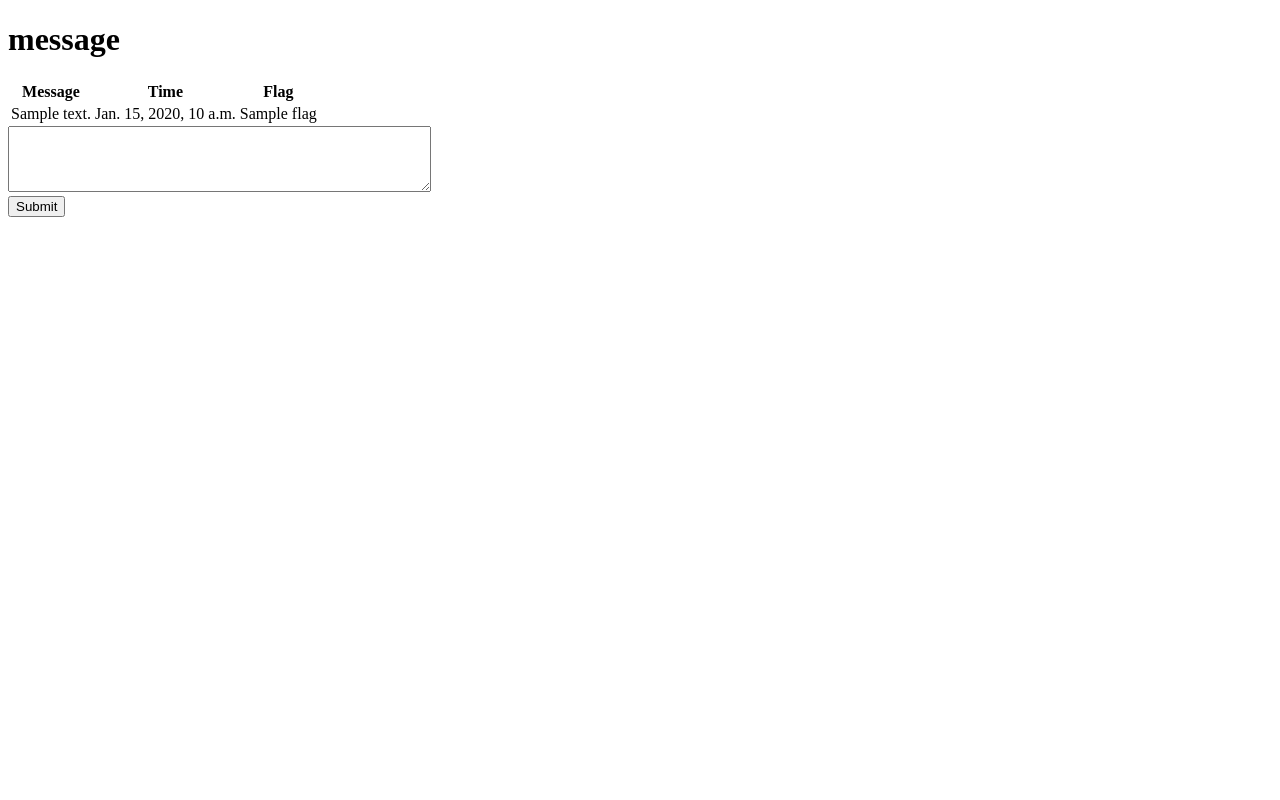
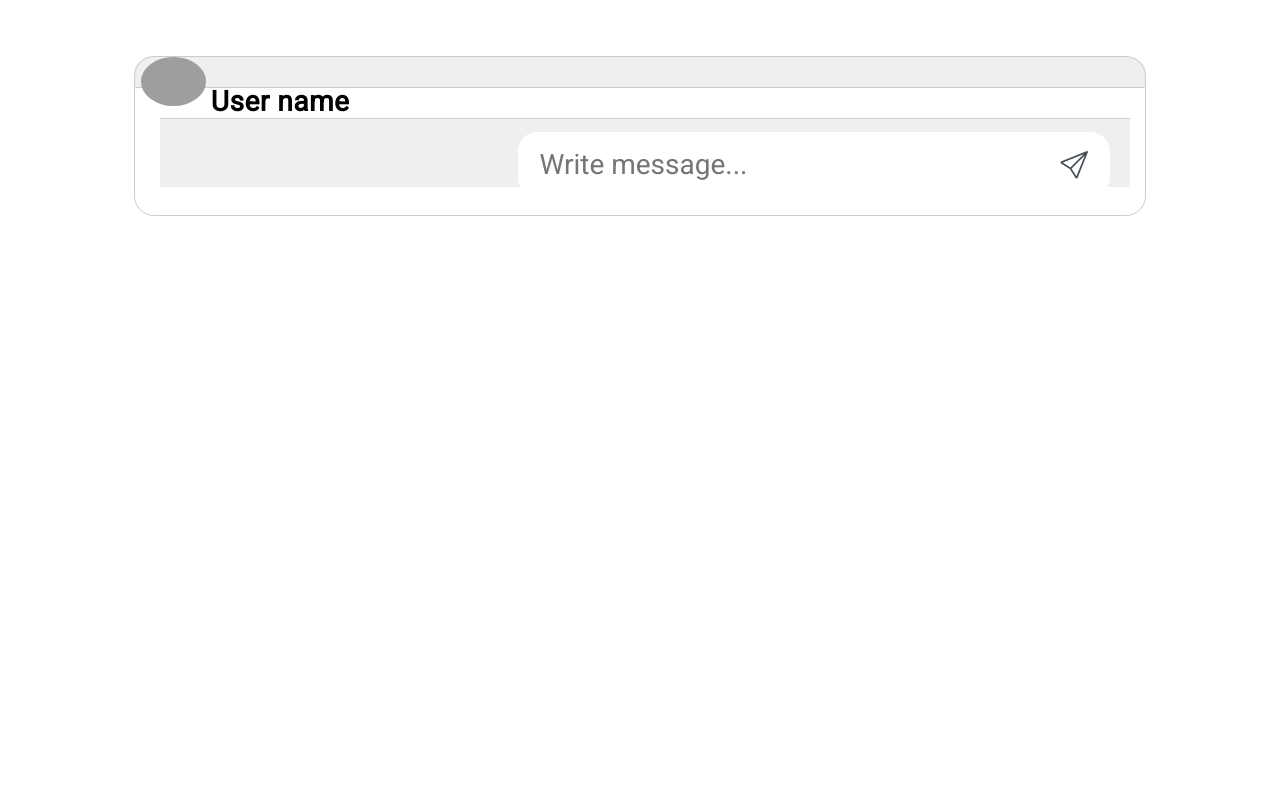
Before and after one commit to aryan-basu-gemini/chatapp, a Django app: template chatapp/templates/message.html in a window 1280 px wide. Run offline with Django 4.2, Linux system fonts and the light colour scheme; the template is opened without the code that fills it: most values are stand-ins (such as "Sample title", 1, 10 or a date in 2020); some libraries are stand-ins or nearby versions; grey boxes are pictures that could not be loaded.

Commit message:
message design completed

```diff
--- /dev/null
+++ b/chatapp/static/message.css
@@ -0,0 +1,261 @@
+@import url('https://fonts.googleapis.com/css2?family=Roboto&display=swap');
+* {
+    box-sizing: border-box;
+    font-family: 'Roboto', sans-serif;
+}
+
+/* Styling the main container */
+.container {
+    width: 80%;
+    margin: auto;
+    margin-top: 2rem;
+    letter-spacing: 0.5px;
+    height: 80%;
+}
+
+img {
+    width: 50px;
+    vertical-align: middle;
+    border-style: none;
+    border-radius: 100%;
+}
+/* Styling the msg-header container */
+.msg-header {
+    border: 1px solid #ccc;
+    width: 100%;
+    height: 10%;
+    border-bottom: none;
+    display: inline-block;
+    background-color: #efefef;
+    margin: 0;
+    border-top-left-radius: 20px;
+    border-top-right-radius: 20px;
+}
+/* Styling the profile picture */
+.msgimg {
+    margin-left: 2%;
+    float: left;
+}
+
+.container1 {
+    width: 270px;
+    height: auto;
+    float: left;
+    margin: 0;
+}
+
+/* styling user-name */
+.active {
+    width: 150px;
+    float: left;
+    color: black;
+    font-weight: bold;
+    margin: 0 0 0 5px;
+    height: 10%;
+
+}
+/* Styling the inbox */
+.chat-page {
+    padding: 0 0 50px 0;
+}
+
+.msg-inbox {
+    border: 1px solid #ccc;
+    overflow: hidden;
+    border-bottom-left-radius: 20px;
+    border-bottom-right-radius: 20px;
+}
+
+
+.chats {
+    padding: 30px 15px 0 25px;
+}
+
+.msg-page {
+    max-height: 500px;
+    overflow-y: auto;
+}
+
+/* Styling the msg-bottom container */
+ .msg-bottom {
+        border-top: 1px solid #ccc;
+        position: relative;
+        height: 11%;
+        background-color: rgb(239 239 239);
+    }
+/* Styling the input field */
+    .input-group {
+        float: right;
+        margin-top: 13px;
+        margin-right: 20px;
+        outline: none !important;
+        border-radius: 20px;
+        width: 61% !important;
+        background-color: #fff;
+        position: relative;
+        display: flex;
+        flex-wrap: wrap;
+        align-items: stretch;
+    }
+
+    .input-group>.form-control {
+        position: relative;
+        flex: 1 1 auto;
+        width: 1%;
+        margin-bottom: 0;
+    }
+
+    .form-control {
+        border: none !important;
+        border-radius: 20px !important;
+        display: block;
+        height: calc(2.25rem + 2px);
+        padding: 0.375rem 0.75rem;
+        font-size: 1rem;
+        line-height: 1.5;
+        color: #495057;
+        background-color: #fff;
+        background-clip: padding-box;
+        transition: border-color .15s ease-in-out, box-shadow .15s ease-in-out;
+    }
+
+    .input-group-text {
+        background: transparent !important;
+        border: none !important;
+        display: flex;
+        align-items: center;
+        padding: 0.375rem 0.75rem;
+        margin-bottom: 0;
+        font-size: 1.5rem;
+        font-weight: b;
+        line-height: 1.5;
+        color: #495057;
+        text-align: center;
+        white-space: nowrap;
+        background-color: #e9ecef;
+        border: 1px solid #ced4da;
+        border-radius: 0.25rem;
+        font-weight: bold !important;
+        cursor: pointer;
+    }
+
+    input:focus {
+        outline: none;
+        border: none !important;
+        box-shadow: none !important;
+    }
+
+    .send-icon {
+        font-weight: bold !important;
+    }
+
+/* Styling the avatar  */
+received-chats-img {
+    display: inline-block;
+    width: 50px;
+    float: left;
+}
+
+.received-msg {
+    display: inline-block;
+    padding: 0 0 0 10px;
+    vertical-align: top;
+    width: 92%;
+}
+.received-msg-inbox {
+    width: 57%;
+}
+
+.received-msg-inbox p {
+    background: #efefef none repeat scroll 0 0;
+    border-radius: 10px;
+    color: #646464;
+    font-size: 14px;
+    margin-left: 1rem;
+    padding: 1rem;
+    width: 100%;
+    box-shadow: rgb(0 0 0 / 25%) 0px 5px 5px 2px;
+}
+    p {
+    overflow-wrap: break-word;
+}
+
+/* Styling the msg-sent time  */
+.time {
+    color: #777;
+    display: block;
+    font-size: 12px;
+    margin: 8px 0 0;
+}
+.outgoing-chats {
+    overflow: hidden;
+    margin: 26px 20px;
+}
+
+.outgoing-chats-msg p {
+    background-color: #3a12ff;
+    background-image: linear-gradient(45deg, #ee087f 0%, #DD2A7B 25%, #9858ac 50%, #8134AF 75%, #515BD4 100%);
+    color: #fff;
+    border-radius: 10px;
+    font-size: 14px;
+    color: #fff;
+    padding: 5px 10px 5px 12px;
+    width: 100%;
+    padding: 1rem;
+    box-shadow: rgb(0 0 0 / 25%) 0px 2px 5px 2px;
+}
+.outgoing-chats-msg {
+        float: right;
+        width: 46%;
+    }
+
+/* Styling the avatar */
+.outgoing-chats-img {
+    display: inline-block;
+    width: 50px;
+    float: right;
+    margin-right: 1rem;
+}
+@media only screen and (max-device-width: 850px) {
+    *,
+    .time {
+        font-size: 28px;
+    }
+    img {
+        width: 65px;
+    }
+    .msg-header {
+        height: 5%;
+    }
+    .msg-page {
+        max-height: none;
+    }
+    .received-msg-inbox p {
+        font-size: 28px;
+    }
+    .outgoing-chats-msg p {
+        font-size: 28px;
+    }
+}
+
+@media only screen and (max-device-width: 450px) {
+    *,
+    .time {
+        font-size: 28px;
+    }
+    img {
+        width: 65px;
+    }
+    .msg-header {
+        height: 5%;
+    }
+    .msg-page {
+        max-height: none;
+    }
+    .received-msg-inbox p {
+        font-size: 28px;
+    }
+    .outgoing-chats-msg p {
+        font-size: 28px;
+    }
+}
--- a/chatapp/templates/message.html
+++ b/chatapp/templates/message.html
@@ -1,62 +1,93 @@
 {% load static %}
-<!DOCTYPE html>
-<!--[if lt IE 7]>      <html class="no-js lt-ie9 lt-ie8 lt-ie7"> <![endif]-->
-<!--[if IE 7]>         <html class="no-js lt-ie9 lt-ie8"> <![endif]-->
-<!--[if IE 8]>         <html class="no-js lt-ie9"> <![endif]-->
-<!--[if gt IE 8]>      <html class="no-js"> <!--<![endif]-->
 <html>
   <head>
-        <meta charset="utf-8">
-        <meta http-equiv="X-UA-Compatible" content="IE=edge">
-        <title></title>
-        <meta name="description" content="">
-        <meta name="viewport" content="width=device-width, initial-scale=1">
-        <link rel="stylesheet" href="">
+    <title>Chat Box UI Design</title>
+    <link href="{% static '/message.css' %}" rel="stylesheet">
+
+    <!-- Import this CDN to use icons -->
+    <link
+      rel="stylesheet"
+      href="https://cdn.jsdelivr.net/npm/bootstrap-icons@1.9.1/font/bootstrap-icons.css"
+    />
   </head>
+
   <body>
-        <!--[if lt IE 7]>
-            <p class="browsehappy">You are using an <strong>outdated</strong> browser. Please <a href="#">upgrade your browser</a> to improve your experience.</p>
-        <![endif]-->
-        <h1>message</h1>
+    <!-- Main container -->
+    <div class="container">
+      <!-- msg-header section starts -->
+      <div class="msg-header">
+        <div class="container1">
+          <img src="https://api.dicebear.com/6.x/bottts/svg?seed=Tiger" class="msgimg" />
+          <div class="active">
+            <p>User name</p>
+          </div>
+        </div>
+      </div>
+      <!-- msg-header section ends -->
 
-        <div class="container">
-            <table class="table">
-                <tr class="mt-2">
+      <!-- Chat inbox  -->
+      <div class="chat-page">
+        <div class="msg-inbox">
+          <div class="chats">
+            <!-- Message container -->
+            <div class="msg-page">
+              <!-- Incoming messages -->
+              {%for x in data %}
+              {% if x.Flag == 1 %}
+              <div class="received-chats">
+                <div class="received-chats-img">
+                  <img src="https://api.dicebear.com/6.x/bottts/svg?seed=Tiger" />
+                </div>
+                <div class="received-msg">
+                  <div class="received-msg-inbox">
+                    <p>{{x.Message}}
+                    </p>
+                    <span class="time">{{x.Time}}</span>
+                  </div>
+                </div>
+              </div>
+               {% endif %}
+               {% if x.Flag == 2 %}
+                  <!-- Outgoing messages -->
+               <div class="outgoing-chats">
+                <div class="outgoing-chats-img">
+                  <img src="https://api.dicebear.com/6.x/bottts/svg?seed=Sophie" />
+                </div>
+                <div class="outgoing-msg">
+                  <div class="outgoing-chats-msg">
+                    <p class="multi-msg">
+                     {{x.Message}}
+                    </p>
 
 
-                    <th>Message</th>
-                    <th>Time</th>
-                    <th>Flag</th>
-
-
-                </tr>
-
-                    <tr>
-                        {%for x in data %}
-
-                        <td>{{x.Message}}</td>
-                        <td>{{x.Time}}</td>
-                        <td>{{x.Flag}}</td>
-
-
-
-
-                </tr>
+                    <span class="time">{{x.Time}}</span>
+                  </div>
+                </div>
+              </div>
+               {% endif %}
                {% endfor %}
 
 
-
-            </table>
-
-        </div>
+          <!-- msg-bottom section -->
           <form method='POST'>
             {% csrf_token %}
-            <textarea name='message' id="w3review" name="w3review" rows="4" cols="50"></textarea>
-            <br>
-            <input  type="submit" value="Submit">
+          <div class="msg-bottom">
+            <div class="input-group">
+              <input
+                type="text"
+                name='message'
+                class="form-control"
+                placeholder="Write message..."
+              />
 
-
+              <span class="input-group-text send-icon">
+                <i class="bi bi-send"></i>
+              </span>
+            </div>
+          </div>
         </form>
-        <script src="" async defer></script>
+        </div>
+      </div>
+    </div>
   </body>
 </html>
```
Lines whose indentation alone changed are shown as unchanged.
